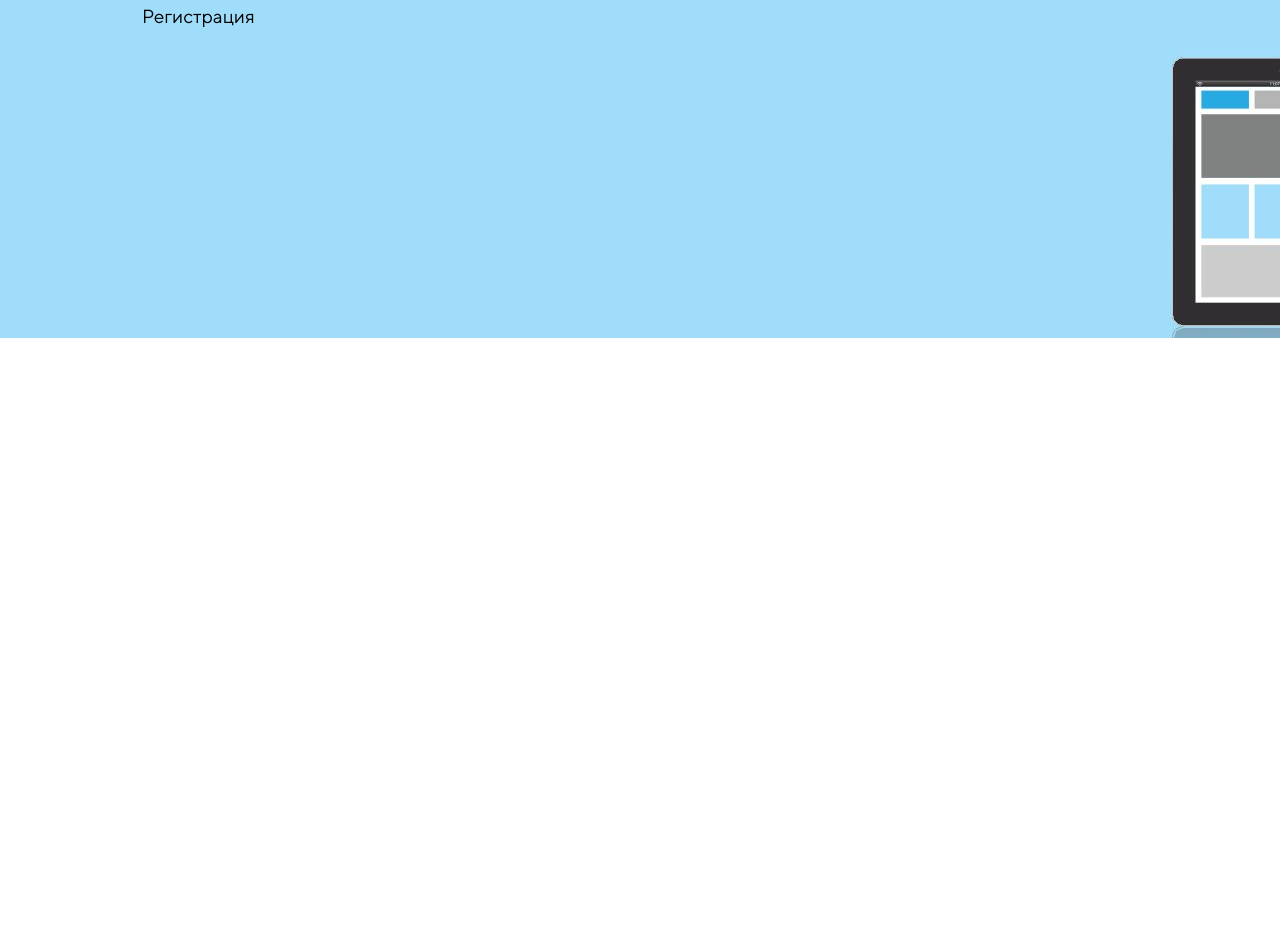
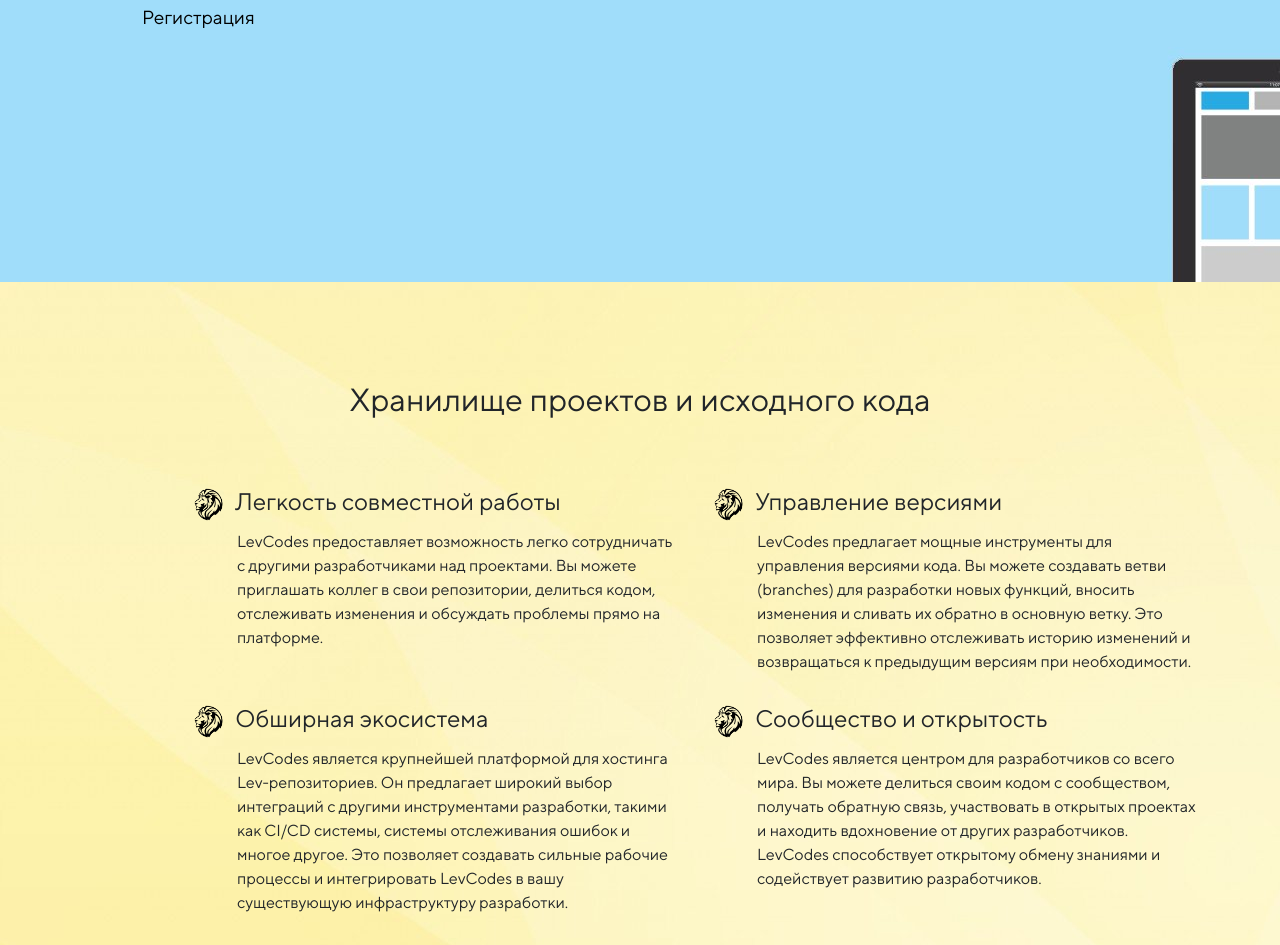
Before and after one commit to CheateRYT/LevCodes, a website: page src/index.html in a window 1280 px wide. Shown: the part 505-1450 px from the top of the page. Before the commit the page ends 1117 px from the top, so only its background shows below. Drawn offline with nearby package versions, Linux system fonts and the light colour scheme.

Commit message:
advantages added

```diff
--- a/src/index.html
+++ b/src/index.html
@@ -14,7 +14,9 @@
     <nav class="navbar navbar-expand-lg">
       <div class="container">
         <img src="img/lev.png" alt="Логотип Лев" class="navbar-logo" />
-        <a class="navbar-brand text-white navbar__title" href="#">LevCodes</a>
+        <h1>
+          <a class="navbar-brand text-white navbar__title" href="#">LevCodes</a>
+        </h1>
         <ul class="navbar-nav ms-auto">
           <li class="nav-item">
             <a class="nav-link" href="#">О нас</a>
@@ -23,16 +25,18 @@
         <button class="btn btn-login">Войти</button>
       </div>
     </nav>
-    <section class="main-block" style="background-image: url('./img/background.png')">
+    <section
+      class="main-block"
+      style="background-image: url('./img/background.png')"
+    >
       <div class="container">
         <div class="row">
           <div class="col-md-6">
             <h2 class="text-black main-block__title">Что такое LevCodes</h2>
             <p class="main-block__text">
-              Персональное хранилище ваших проектов, где другие люди смогут
-              посмотреть ваш исходный код. Вы можете загружать на LevCodes ваше
-              портфолио, чтобы другие смогли увидеть, какие технологии вы
-              использовали.
+              Хранилище ваших проектов, где другие люди смогут посмотреть ваш
+              исходный код. Вы можете загружать на LevCodes ваше портфолио,
+              чтобы другие смогли увидеть, какие технологии вы использовали.
             </p>
           </div>
         </div>
@@ -41,10 +45,95 @@
             <a
               href="#"
               class="btn btn-primary main-block__login"
-              style=" color: black"
+              style="color: black"
               >Войдите в LevCodes</a
             >
-            <a href="#" class="main-block__register">Регистрация</ф>
+            <a href="#" class="main-block__register">Регистрация</a>
+          </div>
+        </div>
+      </div>
+    </section>
+    <section class="advantages">
+      <div class="container">
+        <div class="row">
+          <div class="col-md-12 text-center advantages__title">
+            <h2>Хранилище проектов и исходного кода</h2>
+          </div>
+        </div>
+        <div class="row advantages-row">
+          <div class="col-md-6">
+            <div class="advantages-block">
+              <h4 class="advantages-block__title">
+                <img
+                  src="img/lev.png"
+                  alt="advantages-logo"
+                  class="advantages-block__logo"
+                />Легкость совместной работы
+              </h4>
+              <p class="advantages-block__text">
+                LevCodes предоставляет возможность легко сотрудничать с другими
+                разработчиками над проектами. Вы можете приглашать коллег в свои
+                репозитории, делиться кодом, отслеживать изменения и обсуждать
+                проблемы прямо на платформе.
+              </p>
+            </div>
+          </div>
+          <div class="col-md-6">
+            <div class="advantages-block">
+              <h4 class="advantages-block__title">
+                <img
+                  src="img/lev.png"
+                  alt="advantages-logo"
+                  class="advantages-block__logo"
+                />Управление версиями
+              </h4>
+              <p class="advantages-block__text">
+                LevCodes предлагает мощные инструменты для управления версиями
+                кода. Вы можете создавать ветви (branches) для разработки новых
+                функций, вносить изменения и сливать их обратно в основную
+                ветку. Это позволяет эффективно отслеживать историю изменений и
+                возвращаться к предыдущим версиям при необходимости.
+              </p>
+            </div>
+          </div>
+        </div>
+        <div class="row advantages-row">
+          <div class="col-md-6">
+            <div class="advantages-block">
+              <h4 class="advantages-block__title">
+                <img
+                  src="img/lev.png"
+                  alt="advantages-logo"
+                  class="advantages-block__logo"
+                />Обширная экосистема
+              </h4>
+              <p class="advantages-block__text">
+                LevCodes является крупнейшей платформой для хостинга
+                Lev-репозиториев. Он предлагает широкий выбор интеграций с
+                другими инструментами разработки, такими как CI/CD системы,
+                системы отслеживания ошибок и многое другое. Это позволяет
+                создавать сильные рабочие процессы и интегрировать LevCodes в
+                вашу существующую инфраструктуру разработки.
+              </p>
+            </div>
+          </div>
+          <div class="col-md-6">
+            <div class="advantages-block">
+              <h4 class="advantages-block__title">
+                <img
+                  src="img/lev.png"
+                  alt="advantages-logo"
+                  class="advantages-block__logo"
+                />Сообщество и открытость
+              </h4>
+              <p class="advantages-block__text">
+                LevCodes является центром для разработчиков со всего мира. Вы
+                можете делиться своим кодом с сообществом, получать обратную
+                связь, участвовать в открытых проектах и находить вдохновение от
+                других разработчиков. LevCodes способствует открытому обмену
+                знаниями и содействует развитию разработчиков.
+              </p>
+            </div>
           </div>
         </div>
       </div>
--- a/src/main.css
+++ b/src/main.css
@@ -69,6 +69,30 @@ body {
   font-size: 19px;
   padding-bottom: 250px;
 }
+.advantages {
+  padding-top: 100px;
+  background-image: url(./img/second-background.jpg);
+}
+.advantages-row {
+  padding-left: 100px;
+}
+.advantages-block {
+  margin-bottom: 30px;
+}
+.advantages-block__logo {
+  height: 35px;
+}
+.advantages__title {
+  margin-bottom: 70px;
+  margin-right: 5px;
+  height: 35px;
+}
+.advantages-block__title {
+  padding-right: 100px;
+}
+.advantages-block__text {
+  margin-left: 55px;
+}
 @media (max-width: 576px) {
   .navbar-nav {
     -webkit-box-orient: vertical;
@@ -83,3 +107,8 @@ body {
     margin-bottom: 10px;
   }
 }
+@media (max-width: 1200px) {
+  .advantages-block__text {
+    margin-left: 0px;
+  }
+}
```
Also changed, not shown: src/img/second-background.jpg (added).
